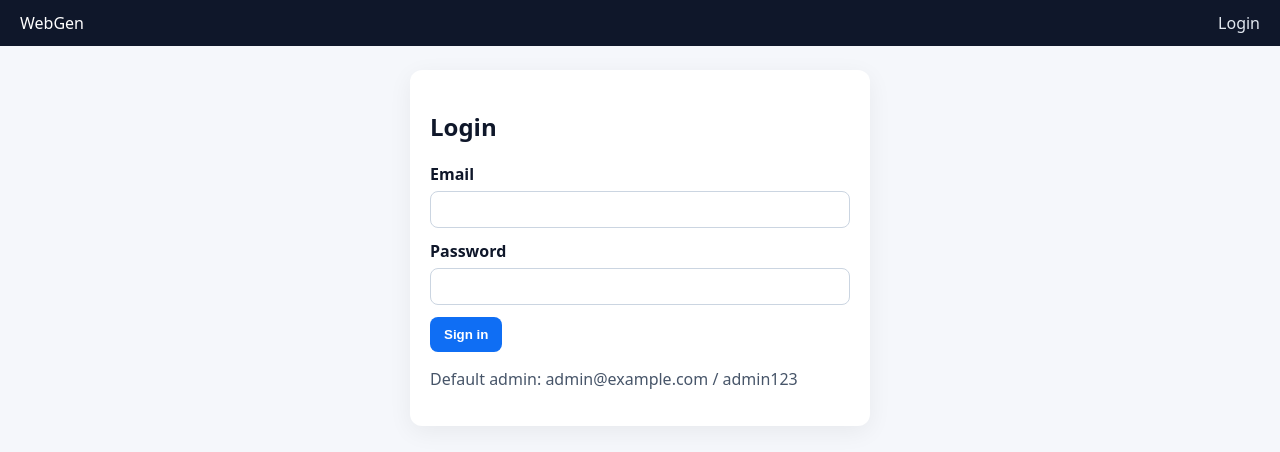
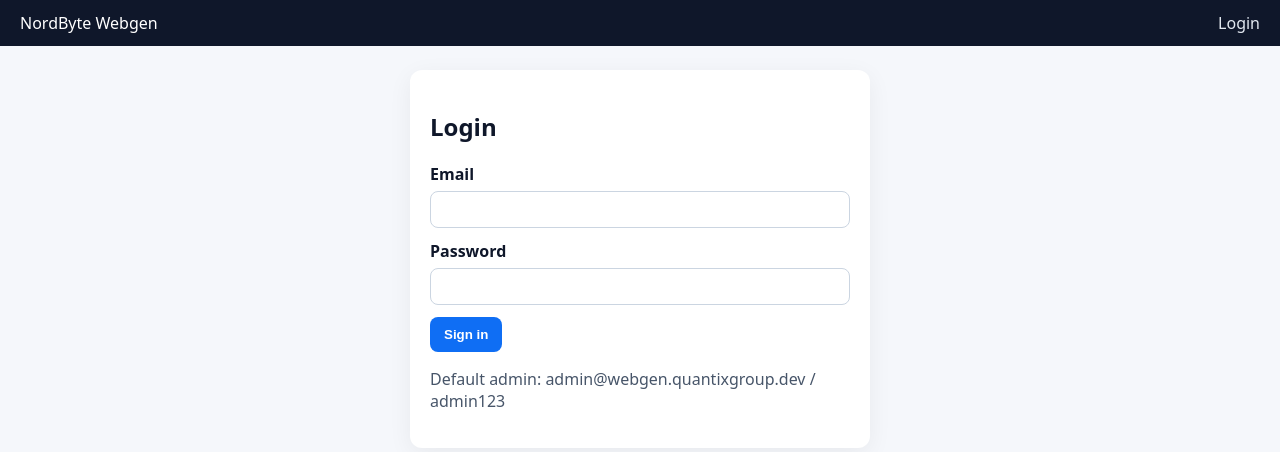
Before and after one commit to ZilanCH/nordbyte-webgen, a Flask app: page /login in a window 1280 px wide. Shown: the top 452 px of the page. Run offline with Flask 3, Linux system fonts and the light colour scheme; data comes from the database, SQL or seed files in the repository.

```diff
--- a/app.py
+++ b/app.py
@@ -64,7 +64,7 @@ def ensure_admin_seed() -> None:
     password = generate_password_hash('admin123')
     db.execute(
         "INSERT INTO users (email, name, password_hash, role, created_at) VALUES (?, ?, ?, ?, ?)",
-        ('admin@example.com', 'Admin', password, 'admin', datetime.utcnow().isoformat()),
+        ('admin@webgen.quantixgroup.dev', 'NordByte Admin', password, 'admin', datetime.utcnow().isoformat()),
     )
     db.commit()
 
--- a/data/user.json
+++ b/data/user.json
@@ -1,7 +1,7 @@
 [
   {
-    "username": "Miyako",
-    "password": "$2y$12$xJtUY58PEQK13yigTLlksOZ40kThGBcbk/2Aoq7oYJuiIeCtCb72m",
+    "username": "PixelCST",
+    "password": "$2y$12$d0d8vryF6hGAail9l.IXPuVSFODHazfQUPz23xdrYhW.x3iZKgMAe",
     "role": "Admin",
     "owned_pages": []
   }
--- a/templates/layout.html
+++ b/templates/layout.html
@@ -2,12 +2,12 @@
 <html lang="en">
 <head>
   <meta charset="utf-8">
-  <title>WebGen</title>
+  <title>NordByte Webgen</title>
   <link rel="stylesheet" href="{{ url_for('static', filename='styles.css') }}">
 </head>
 <body>
   <header class="topbar">
-    <div class="brand">WebGen</div>
+    <div class="brand">NordByte Webgen</div>
     <nav>
       {% if g.user %}
         <a href="{{ url_for('list_pages') }}">My Pages</a>
--- a/templates/login.html
+++ b/templates/login.html
@@ -11,6 +11,6 @@
     </label>
     <button type="submit">Sign in</button>
   </form>
-  <p class="hint">Default admin: admin@example.com / admin123</p>
+  <p class="hint">Default admin: admin@webgen.quantixgroup.dev / admin123</p>
 </section>
 {% endblock %}
```
Also changed, not shown: README.md, 1 other file.
